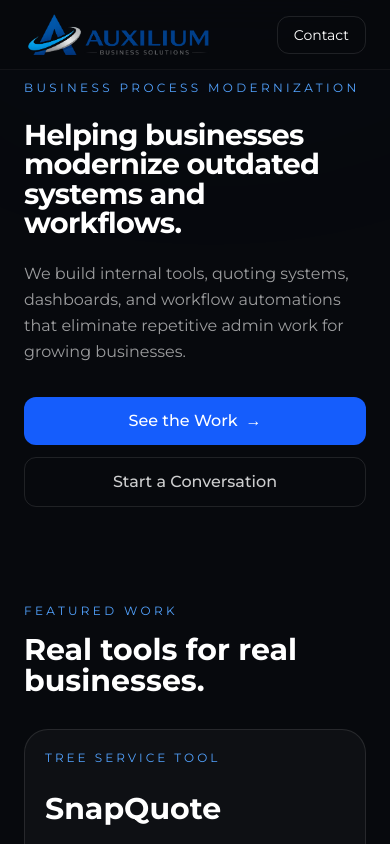
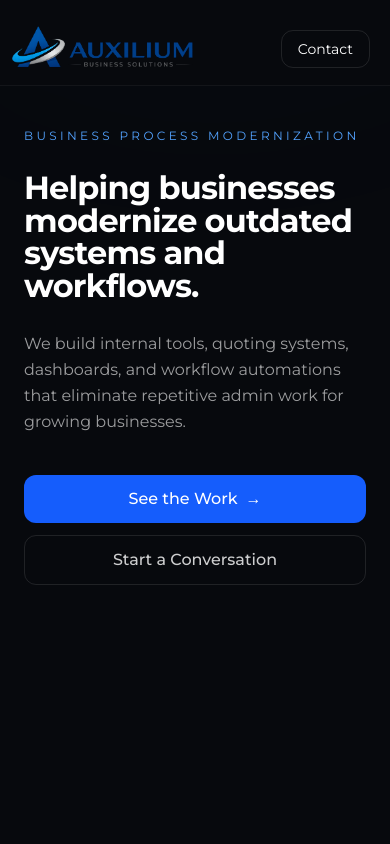
Before and after one commit to amerynseibold/auxilium-site, a Next.js app: page / in a window 390 px wide. Shown: the top 844 px of the page. Built offline with nearby package versions, Linux system fonts and the light colour scheme.

Commit message:
fixed issue with mobile browser safe-area not cooperating

```diff
--- a/src/app/globals.css
+++ b/src/app/globals.css
@@ -10,26 +10,17 @@
   --silver: #c7cdd6;
 }
 
-html {
+html,
+body {
   scroll-behavior: auto;
   background-color: #07090d;
 }
 
 body {
   background-color: #07090d;
-}
-
-body {
-  background:
-    radial-gradient(circle at top center, rgba(33, 168, 255, 0.08) 0%, transparent 45%),
-    radial-gradient(circle at 20% 40%, rgba(10, 77, 204, 0.06) 0%, transparent 35%),
-    radial-gradient(circle at 80% 75%, rgba(33, 168, 255, 0.05) 0%, transparent 40%),
-    linear-gradient(to bottom, #0b0f17 0%, #10141c 50%, #0b0f17 100%);
-
-  background-attachment: fixed;
-
   color: var(--foreground);
   font-family: var(--font-montserrat), sans-serif;
+  margin: 0;
   min-height: 100vh;
 }
 
@@ -39,11 +30,10 @@ body {
 
 .mobile-safe-nav {
   padding-top: env(safe-area-inset-top, 0px);
-  background: #07090d;
+  background: rgba(7, 9, 13, 0.95);
   -webkit-backdrop-filter: blur(16px);
   backdrop-filter: blur(16px);
 }
-
 
 /* =========================================
    PREMIUM GRAIN TEXTURE
@@ -63,3 +53,26 @@ body::before {
 
   opacity: 0.025;
 }
+
+@media (max-width: 767px) {
+  .mobile-fixed-header {
+    top: 0;
+    padding-top: 24px;
+    background: #07090d;
+    isolation: isolate;
+    transform: translateZ(0);
+  }
+
+  .mobile-safe-area-shield {
+    position: fixed;
+    top: 0;
+    left: 0;
+    right: 0;
+    height: 24px;
+    background: #07090d;
+    pointer-events: none;
+    z-index: 2147483647;
+    transform: translate3d(0, 0, 0);
+    -webkit-transform: translate3d(0, 0, 0);
+  }
+}
--- a/src/app/layout.tsx
+++ b/src/app/layout.tsx
@@ -1,4 +1,4 @@
-import type { Metadata} from "next"
+import type { Metadata, Viewport} from "next"
 import { Montserrat } from "next/font/google"
 import "./globals.css"
 import SmoothScroll from "@/components/SmoothScroll"
@@ -8,13 +8,20 @@ const montserrat = Montserrat({
   variable: "--font-montserrat",
 })
 
+
 export const metadata: Metadata = {
   title: "Auxilium Business Solutions",
   description: "Custom operational tools for modern service businesses.",
   appleWebApp: {
     capable: true,
-    statusBarStyle: "black-translucent",
+    statusBarStyle: "black",
   },
+}
+
+export const viewport: Viewport = {
+  colorScheme: "dark",
+  themeColor: "#07090d",
+  viewportFit: "cover",
 }
 
 export default function RootLayout({
@@ -28,6 +35,7 @@ export default function RootLayout({
         <SmoothScroll>
           {children}
         </SmoothScroll>
+        <div className="mobile-safe-area-shield" aria-hidden="true" />
       </body>
     </html>
   )
--- a/src/app/page.tsx
+++ b/src/app/page.tsx
@@ -45,14 +45,41 @@ const scrollReveal: Variants = {
   },
 }
 
+const mobileScrollReveal: Variants = {
+  hidden: {
+    opacity: 0,
+    y: 20,
+    filter: "none",
+  },
+  visible: {
+    opacity: 1,
+    y: 0,
+    filter: "none",
+    transition: {
+      duration: 0.5,
+      ease: "easeOut",
+    },
+  },
+}
+
 const cardSpotlight =
   "before:pointer-events-none before:absolute before:inset-0 before:rounded-3xl before:bg-[radial-gradient(circle_at_var(--mouse-x)_var(--mouse-y),rgba(59,130,246,0.08),transparent_35%)] before:opacity-0 before:transition-opacity before:duration-300 hover:before:opacity-100"
 
 export default function Home() {
 
   const [scrolled, setScrolled] = useState(false)
+  const [isMobile, setIsMobile] = useState(false)
 
   useEffect(() => {
+    const mediaQuery = window.matchMedia("(max-width: 767px)")
+
+    const handleViewportChange = () => {
+      setIsMobile(mediaQuery.matches)
+    }
+
+    handleViewportChange()
+    mediaQuery.addEventListener("change", handleViewportChange)
+
     const handleScroll = () => {
       setScrolled(window.scrollY > 24)
 
@@ -80,49 +107,32 @@ export default function Home() {
     window.addEventListener("scroll", handleScroll)
 
     return () => {
+      mediaQuery.removeEventListener("change", handleViewportChange)
       window.removeEventListener("scroll", handleScroll)
     }
   }, [])
 
   const [activeSection, setActiveSection] = useState("")
+  const revealVariant = isMobile ? mobileScrollReveal : scrollReveal
+  const revealInitial = "hidden"
+  const revealWhileInView = "visible"
 
   return (
-    <main className="relative min-h-screen overflow-hidden bg-[#07090d] text-white">
-      <div id="top" />
+    <>
+      {/* =========================
+          TOP NAV
+      ========================== */}
 
-      {/* Ambient Background Depth */}
-      <div className="pointer-events-none absolute inset-0">
-
-        <div className="absolute top-[-10%] left-[-10%] h-[500px] w-[500px] rounded-full bg-blue-500/[0.05] blur-[140px]" />
-
-        <div className="absolute top-[35%] right-[-15%] h-[420px] w-[420px] rounded-full bg-white/[0.03] blur-[120px]" />
-
-        <div className="absolute bottom-[-10%] left-[20%] h-[400px] w-[400px] rounded-full bg-blue-400/[0.03] blur-[120px]" />
-
-      </div>
-
-      {/* =====================================================
-          HERO SECTION
-      ====================================================== */}
-
-      <section className="relative">
-
-        <div className="relative max-w-7xl mx-auto px-6 pt-8 pb-4">
-
-        {/* =========================
-            TOP NAV
-        ========================== */}
-
+      <div className="mobile-fixed-header fixed inset-x-0 top-0 z-50 bg-[#07090d]">
         <div
-          className={`fixed top-0 left-0 right-0 z-50 transition-all duration-500 ${
+          className={`transition-all duration-500 ${
             scrolled
-              ? "backdrop-blur-xl bg-black/40 border-b border-white/10"
-              : "backdrop-blur-xl bg-[#07090d]/75 border-b border-white/5"
+              ? "backdrop-blur-xl bg-[#07090d] border-b border-white/10"
+              : "backdrop-blur-xl bg-[#07090d] border-b border-white/5"
           }`}
         >
-
-          <div className="relative max-w-7xl mx-auto px-6 py-2 md:py-1.5 flex items-center justify-between gap-4">
-            <a href="#top" className="w-[190px] md:w-[255px]">
+          <div className="relative z-10 max-w-7xl mx-auto px-2 md:px-6 py-1 md:py-1.5 flex items-center justify-between gap-4">
+            <a href="#top" className="relative -top-2 md:top-0 w-[190px] md:w-[255px]">
               <Image
                 src="/auxilium-logo-tight.png"
                 alt="Auxilium Logo"
@@ -174,18 +184,41 @@ export default function Home() {
 
             <a
               href="#contact"
-              className="md:hidden border border-white/10 px-4 py-2 rounded-xl text-sm text-white hover:border-white/30 transition"
+              className="relative -top-1.5 -translate-x-3 md:top-0 md:hidden border border-white/10 px-4 py-2 rounded-xl text-sm text-white hover:border-white/30 transition"
             >
               Contact
             </a>
           </div>
         </div>
+      </div>
+
+      <main className="relative min-h-screen bg-[#07090d] text-white">
+      <div id="top" />
+
+      {/* Ambient Background Depth */}
+      <div className="pointer-events-none absolute inset-0 overflow-hidden">
+
+        <div className="absolute top-[-10%] left-[-10%] h-[500px] w-[500px] rounded-full bg-blue-500/[0.05] blur-[140px]" />
+
+        <div className="absolute top-[35%] right-[-15%] h-[420px] w-[420px] rounded-full bg-white/[0.03] blur-[120px]" />
+
+        <div className="absolute bottom-[-10%] left-[20%] h-[400px] w-[400px] rounded-full bg-blue-400/[0.03] blur-[120px]" />
+
+      </div>
+
+      {/* =====================================================
+          HERO SECTION
+      ====================================================== */}
+
+      <section className="relative min-h-[100svh] md:min-h-0">
+
+        <div className="relative max-w-7xl mx-auto px-6 pt-8 pb-4">
 
           {/* =========================
               HERO CONTENT
           ========================== */}
 
-          <div className="pt-12 pb-20 md:pt-20 md:pb-28">
+          <div className="pt-24 pb-20 md:pt-20 md:pb-28">
 
             <div className="grid grid-cols-1 lg:grid-cols-[1fr_1fr] gap-12 items-center">
 
@@ -199,13 +232,13 @@ export default function Home() {
 
                 <motion.p
                   variants={fadeUp}
-                  className="uppercase tracking-[0.28em] text-xs md:text-sm text-blue-400 mb-6"
+                  className="uppercase tracking-[0.28em] text-xs md:text-sm text-blue-400 mb-7 md:mb-6"
                 >
                   Business Process Modernization
                 </motion.p>
 
                 <motion.h1
-                  className="text-[1.8rem] sm:text-6xl md:text-6xl font-bold leading-[1.02] tracking-tight max-w-3xl"
+                  className="text-[2rem] sm:text-6xl md:text-6xl font-bold leading-[1.02] tracking-tight max-w-3xl"
                   initial="hidden"
                   animate="visible"
                   variants={{
@@ -245,12 +278,12 @@ export default function Home() {
                     ))}
                 </motion.h1>
 
-                <p className="mt-6 text-[1rem] md:text-xl text-white/60 leading-relaxed max-w-2xl">
+                <p className="mt-7 md:mt-6 text-[1rem] md:text-xl text-white/60 leading-relaxed max-w-2xl">
                   We build internal tools, quoting systems, dashboards, and workflow
                   automations that eliminate repetitive admin work for growing businesses.
                 </p>
 
-                <div className="flex flex-col sm:flex-row gap-3 mt-8">
+                <div className="flex flex-col sm:flex-row gap-3 mt-10 md:mt-8">
 
                     <a
                       href="#work"
@@ -426,12 +459,12 @@ export default function Home() {
 
       <section
         id="work"
-        className="max-w-7xl mx-auto px-6 pb-24 md:pb-32 scroll-mt-22"
+        className="max-w-7xl mx-auto px-6 pt-18 pb-24 md:pt-24 md:pb-32 scroll-mt-22 border-t border-white/5"
       >
         <motion.div
-          variants={scrollReveal}
-          initial="hidden"
-          whileInView="visible"
+          variants={revealVariant}
+          initial={revealInitial}
+          whileInView={revealWhileInView}
           viewport={{ once: true, amount: 0.2, margin: "0px 0px -120px 0px" }}
           className="mb-8 md:mb-10"
         >
@@ -454,7 +487,7 @@ export default function Home() {
               event.currentTarget.style.setProperty("--mouse-x", `${event.clientX - rect.left}px`)
               event.currentTarget.style.setProperty("--mouse-y", `${event.clientY - rect.top}px`)
             }}
-            className={`group relative self-start overflow-hidden bg-white/[0.03] border border-white/10 rounded-3xl p-5 md:p-6 transition-all duration-300 hover:-translate-y-1 hover:border-white/20 hover:bg-white/[0.045] ${cardSpotlight}`}
+            className={`group relative self-start overflow-hidden bg-white/[0.03] border border-white/10 rounded-3xl p-5 md:p-6 touch-pan-y transition-all duration-300 hover:-translate-y-1 hover:border-white/20 hover:bg-white/[0.045] ${cardSpotlight}`}
           >
             <p className="text-blue-400 text-xs md:text-sm tracking-[0.25em] uppercase mb-6">
               Tree Service Tool
@@ -500,7 +533,7 @@ export default function Home() {
               event.currentTarget.style.setProperty("--mouse-x", `${event.clientX - rect.left}px`)
               event.currentTarget.style.setProperty("--mouse-y", `${event.clientY - rect.top}px`)
             }}
-            className={`group relative self-start overflow-hidden bg-white/[0.03] border border-white/10 rounded-3xl p-5 md:p-6 transition-all duration-300 hover:-translate-y-1 hover:border-white/20 hover:bg-white/[0.045] ${cardSpotlight}`}
+            className={`group relative self-start overflow-hidden bg-white/[0.03] border border-white/10 rounded-3xl p-5 md:p-6 touch-pan-y transition-all duration-300 hover:-translate-y-1 hover:border-white/20 hover:bg-white/[0.045] ${cardSpotlight}`}
           >
             <p className="text-blue-400 text-xs md:text-sm tracking-[0.25em] uppercase mb-6">
               Material Supplier Tool
@@ -544,7 +577,7 @@ export default function Home() {
               event.currentTarget.style.setProperty("--mouse-x", `${event.clientX - rect.left}px`)
               event.currentTarget.style.setProperty("--mouse-y", `${event.clientY - rect.top}px`)
             }}
-            className={`group relative self-start overflow-hidden bg-white/[0.03] border border-white/10 rounded-3xl p-5 md:p-6 transition-all duration-300 hover:-translate-y-1 hover:border-white/20 hover:bg-white/[0.045] ${cardSpotlight}`}
+            className={`group relative self-start overflow-hidden bg-white/[0.03] border border-white/10 rounded-3xl p-5 md:p-6 touch-pan-y transition-all duration-300 hover:-translate-y-1 hover:border-white/20 hover:bg-white/[0.045] ${cardSpotlight}`}
           >
             <p className="text-blue-400 text-xs md:text-sm tracking-[0.25em] uppercase mb-6">
               Operations Dashboard
@@ -593,13 +626,13 @@ export default function Home() {
         <div className="grid grid-cols-1 lg:grid-cols-2 gap-12 lg:gap-16 items-start">
 
         <motion.div
-          initial="hidden"
-          whileInView="visible"
+          initial={revealInitial}
+          whileInView={revealWhileInView}
           viewport={{ once: true, amount: 0.2, margin: "0px 0px -120px 0px" }}
         >
 
           <motion.p
-            variants={scrollReveal}
+            variants={revealVariant}
             className="uppercase tracking-[0.28em] text-xs md:text-sm text-blue-400 mb-4"
           >
             How We Work
@@ -690,9 +723,9 @@ export default function Home() {
       <section id="who-we-help" className="max-w-7xl mx-auto px-6 pt-18 pb-24 md:pt-24 md:pb-32 scroll-mt-20 border-t border-white/5">
 
         <motion.div
-          variants={scrollReveal}
-          initial="hidden"
-          whileInView="visible"
+          variants={revealVariant}
+          initial={revealInitial}
+          whileInView={revealWhileInView}
           viewport={{ once: true, amount: 0.2, margin: "0px 0px -120px 0px" }}
           className="mb-8 md:mb-10"
         >
@@ -755,8 +788,8 @@ export default function Home() {
 
           <motion.h2
             className="text-3xl sm:text-4xl md:text-5xl font-bold max-w-3xl leading-tight"
-            initial="hidden"
-            whileInView="visible"
+            initial={revealInitial}
+            whileInView={revealWhileInView}
             viewport={{ once: true, amount: 0.2, margin: "0px 0px -120px 0px" }}
             variants={{
               hidden: {},
@@ -870,6 +903,7 @@ export default function Home() {
           </div>
         </div>
       </footer>
-    </main>
+      </main>
+    </>
   )
 }
```
Also changed, not shown: src/components/SmoothScroll.tsx (+7 -3 lines).
